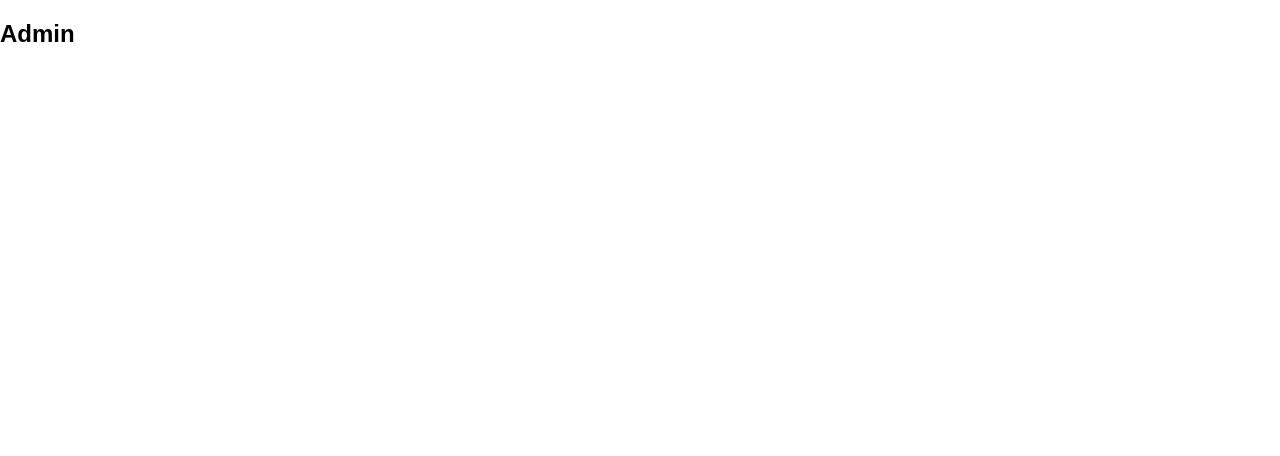
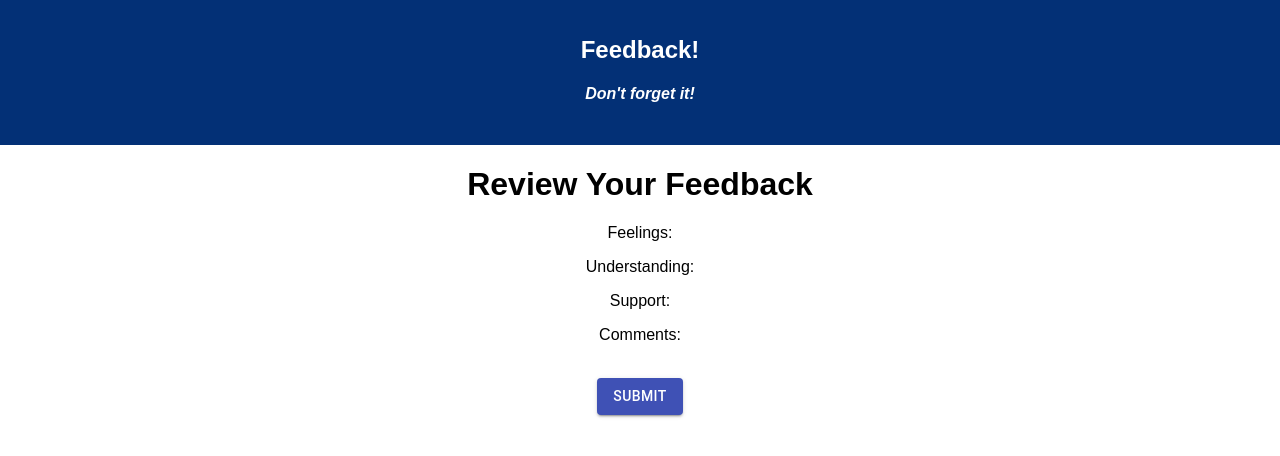
Before and after one commit to lukemm23/redux-feedback-loop-master, a React (Create React App) app: page /#/review in a window 1280 px wide. Shown: the top 456 px of the page. Built offline with nearby package versions, Linux system fonts and the light colour scheme.

Commit message:
added POST in router.js, tested and confirmed

```diff
--- a/src/components/pages/Comments/Comments.js
+++ b/src/components/pages/Comments/Comments.js
@@ -1,8 +1,29 @@
 import React, { Component } from 'react';
 // MATERIAL-UI
 import Button from '@material-ui/core/Button';
+import { connect } from 'react-redux';
 
 class Comments extends Component {
+
+    state = {
+        comments: '',
+    }
+
+    changeField = (event, infoKey) => {
+        this.setState({
+            [infoKey]: event.target.value
+        });
+        console.log(this.state);
+    }
+
+    submit = (event) => {
+        this.props.dispatch({
+            type: 'ADD_COMMENTS',
+            payload: this.state,
+        });
+        this.props.history.push('/review');
+    }
+
     render() {
         return (
             <div className="App">
@@ -12,10 +33,13 @@ class Comments extends Component {
             </header>
             <h1>Any comments you want to leave?</h1>
             <br />
-            <Button variant="contained" color="primary">Next</Button>
+            <label> Comments "Insert number from 1-5"
+            <input type="text" onChange={(event) => this.changeField(event, 'comments')} />
+            </label>
+            <Button variant="contained" color="primary" onClick={this.submit}>Next</Button>
           </div>
         );
     }
 }
 
-export default Comments;
+export default connect()(Comments);
--- a/src/components/pages/Review/Review.js
+++ b/src/components/pages/Review/Review.js
@@ -1,13 +1,28 @@
 import React, { Component } from 'react';
+// MATERIAL-UI
+import Button from '@material-ui/core/Button';
+//REDUX
+import { connect } from 'react-redux';
+import mapStoreToProps from '../../redux/mapStoreToProps';
 
 class Review extends Component {
     render() {
         return (
-            <div>
-                <h2>Admin</h2>
-            </div>
+            <div className="App">
+            <header className="App-header">
+              <h1 className="App-title">Feedback!</h1>
+              <h4><i>Don't forget it!</i></h4>
+            </header>
+            <h1> Review Your Feedback</h1>
+            <p>Feelings:{this.props.store.formReducer.feeling}</p>
+            <p>Understanding:{this.props.store.formReducer.understanding}</p>
+            <p>Support:{this.props.store.formReducer.support}</p>
+            <p>Comments:{this.props.store.formReducer.comments}</p>
+            <br />
+            <Button variant="contained" color="primary">Submit</Button>
+          </div>
         );
     }
 }
 
-export default Review;
+export default connect(mapStoreToProps)(Review);
--- a/src/components/pages/Support/Support.js
+++ b/src/components/pages/Support/Support.js
@@ -5,7 +5,7 @@ import { connect } from 'react-redux';
 
 class Support extends Component {
     state = {
-        understanding: '',
+        support: '',
     }
 
     changeField = (event, infoKey) => {
@@ -32,7 +32,7 @@ class Support extends Component {
             </header>
             <h1>How well are you being supported?</h1>
             <br />
-            <label> Understanding? "Insert number from 1-5"
+            <label> Support? "Insert number from 1-5"
             <input type="number" onChange={(event) => this.changeField(event, 'support')} />
             </label>
             <Button variant="contained" color="primary" onClick={this.submit}>Next</Button>
--- a/src/index.js
+++ b/src/index.js
@@ -41,6 +41,11 @@ const formReducer = (state = defaultState, action) => {
             ...state,
             ...action.payload
         }
+    }else if (action.type === 'ADD_COMMENTS') {
+        return {
+            ...state,
+            ...action.payload
+        }
     }
     return state;
 }
```
Also changed, not shown: 1 other file (tests, documents, lock files or other folders).
